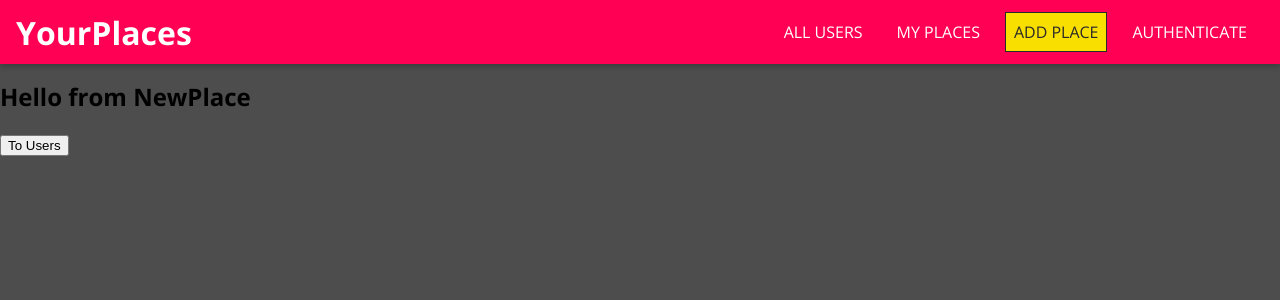
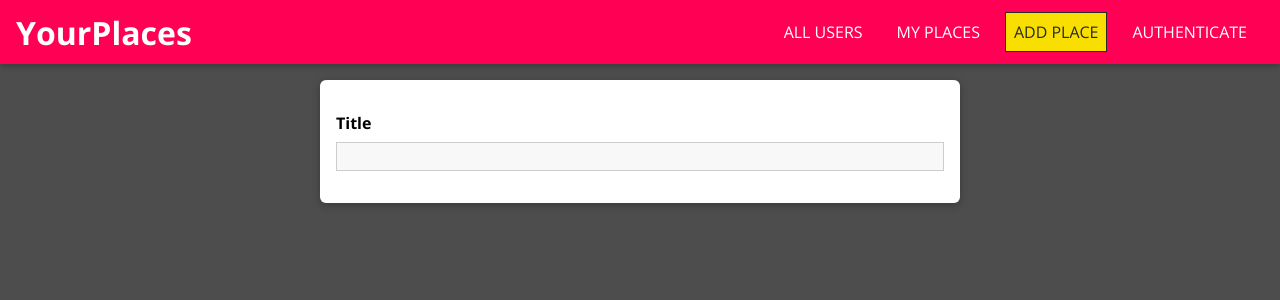
Before and after one commit to msllagas/places, a React (Create React App) app in the folder frontend/: page /places/new in a window 1280 px wide. Shown: the top 300 px of the page. Built offline with nearby package versions, Linux system fonts and the light colour scheme.

Commit message:
Added custom form input component

```diff
--- a/frontend/src/places/pages/NewPlace.js
+++ b/frontend/src/places/pages/NewPlace.js
@@ -1,12 +1,12 @@
-import { Link } from "react-router-dom";
+
+import Input from "../../shared/components/FormElements/Input";
+import './Newplace.css'
+
 const NewPlace = () => {
   return (
-    <div>
-      <h2>Hello from NewPlace</h2>
-      <Link to={"/users"}>
-        <button>To Users</button>
-      </Link>
-    </div>
+    <form className="place-form">
+      <Input element="input" type="text" label="Title" />
+    </form>
   );
 };
 
--- /dev/null
+++ b/frontend/src/places/pages/Newplace.css
@@ -0,0 +1,10 @@
+.place-form {
+    list-style: none;
+    margin: 0 auto;
+    padding: 1rem;
+    width: 90%;
+    max-width: 40rem;
+    box-shadow: 0 2px 8px rgba(0, 0, 0, 0.26);
+    border-radius: 6px;
+    background: white;
+  }
--- /dev/null
+++ b/frontend/src/shared/components/FormElements/Input.css
@@ -0,0 +1,41 @@
+.form-control {
+    margin: 1rem 0;
+  }
+
+  .form-control label,
+  .form-control input,
+  .form-control textarea {
+    display: block;
+  }
+
+  .form-control label {
+    font-weight: bold;
+    margin-bottom: 0.5rem;
+  }
+
+  .form-control input,
+  .form-control textarea {
+    width: 100%;
+    font: inherit;
+    border: 1px solid #ccc;
+    background: #f8f8f8;
+    padding: 0.15rem 0.25rem;
+  }
+
+  .form-control input:focus,
+  .form-control textarea:focus {
+    outline: none;
+    background: #ebebeb;
+    border-color: #510077;
+  }
+
+  .form-control--invalid label,
+  .form-control--invalid p {
+    color: red;
+  }
+
+  .form-control--invalid input,
+  .form-control--invalid textarea {
+    border-color: red;
+    background: #ffd1d1;
+  }
--- /dev/null
+++ b/frontend/src/shared/components/FormElements/Input.js
@@ -0,0 +1,19 @@
+import "./Input.css";
+
+const Input = (props) => {
+  const element =
+    props.element === "input" ? (
+      <input id={props.id} type={props.type} placeholder={props.placeholder} />
+    ) : (
+      <textarea id={props.id} rows={props.rows || 3} />
+    );
+
+  return (
+    <div className={`form-control ${props.className}`}>
+      <label htmlFor={props.id}>{props.label}</label>
+      {element}
+    </div>
+  );
+};
+
+export default Input;
```
